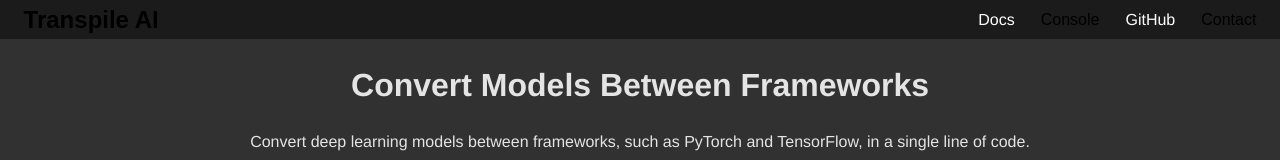
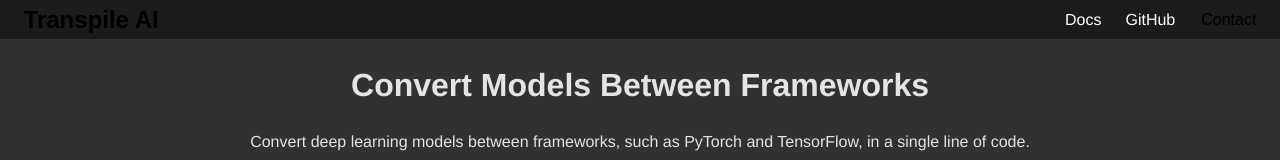
Before and after one commit to ivy-llc/ivy-llc.github.io, a React (Vite) app: page / in a window 1280 px wide. Shown: the top 160 px of the page. Built offline with nearby package versions, Linux system fonts and the light colour scheme.

Commit message:
remove console button until we've got it working, make nav bar sticky

```diff
--- a/src/components/NavBar.css
+++ b/src/components/NavBar.css
@@ -10,6 +10,8 @@
     align-items: stretch;
     gap: 2rem;
     padding: 0 1rem;
+    position: sticky;
+    top: 0;
 }
 
 .nav.bar ul {
--- a/src/components/NavBar.tsx
+++ b/src/components/NavBar.tsx
@@ -16,9 +16,9 @@
                 <li>
                     <a href="https://unify.ai/docs/ivy/">Docs</a>
                 </li>
-                <li>
+                {/* <li>
                     <button onClick={() => navigate("/console")}>Console</button>
-                </li>
+                </li> */}
                 <li>
                     <a href="https://github.com/unifyai/ivy">GitHub</a>
                 </li>
```
